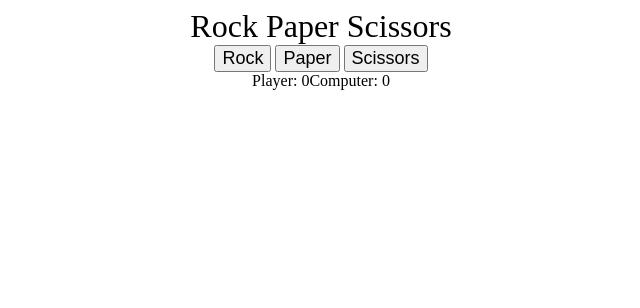
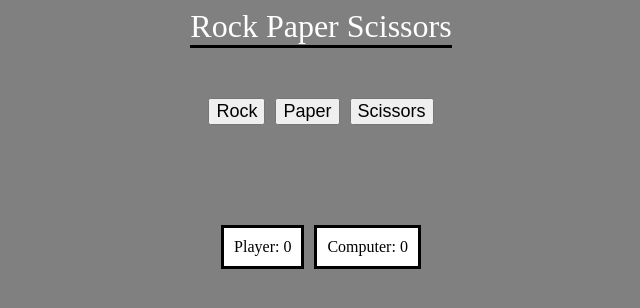
Before and after one commit to edavidson1410/rock_paper_scissors, a plain HTML site: page index.html in a window 1280 px wide. Shown: the whole page, without its empty margins (319-959 px from the left). Drawn offline with Linux system fonts and the light colour scheme.

Commit message:
Basic UI constructed. Reset button and more UI to be added.

```diff
--- a/script.js
+++ b/script.js
@@ -21,16 +21,16 @@ function oneRound(choice) {
         playerSelection=="paper" && computerSelection=="scissors" ||
         playerSelection=="scissors" && computerSelection=="rock") {
         computerScore++
-        return `Computer picks ${computerSelection}! You lose.`;
+        return `Player Selection: ${playerSelection} Computer selection: ${computerSelection}\nLOSS`;
         }
     else if (playerSelection=="rock" && computerSelection=="scissors" ||
         playerSelection=="paper" && computerSelection=="rock" ||
         playerSelection=="scissors" && computerSelection=="paper") {
         playerScore++
-        return `Computer picks ${computerSelection}! You win!`;
+        return `Player Selection: ${playerSelection} Computer selection: ${computerSelection}\nWIN`;
         }
     else if (playerSelection==computerSelection) {  //in case of tie
-        return `Computer picks ${computerSelection}! It's a tie!`;
+        return `Player Selection: ${playerSelection} Computer selection: ${computerSelection}\nTIE`;
     }
     updateScore()
 }
--- a/style.css
+++ b/style.css
@@ -3,10 +3,14 @@ body {
     flex-direction: column;
     flex-basis: auto;
     align-items: center;
+    background-color: grey;
+    color: white;
+    gap: 50px;
 }
 
 #header {
     font-size: xx-large;
+    border-bottom: solid black;
 
 }
 
@@ -15,11 +19,21 @@ button {
 }
 
 .buttonBox{
+    display: flex;
+    align-items:flex-end;
+    gap: 10px;
 
 }
 
 #runningScore{
     display: flex;
-
+    gap: 10px;
 
 }
+
+#playerScore, #computerScore {
+    border: solid black;
+    background-color: white;
+    color: black;
+    padding: 10px;
+}
```
Also changed, not shown: index.html (+1 -0 lines).
